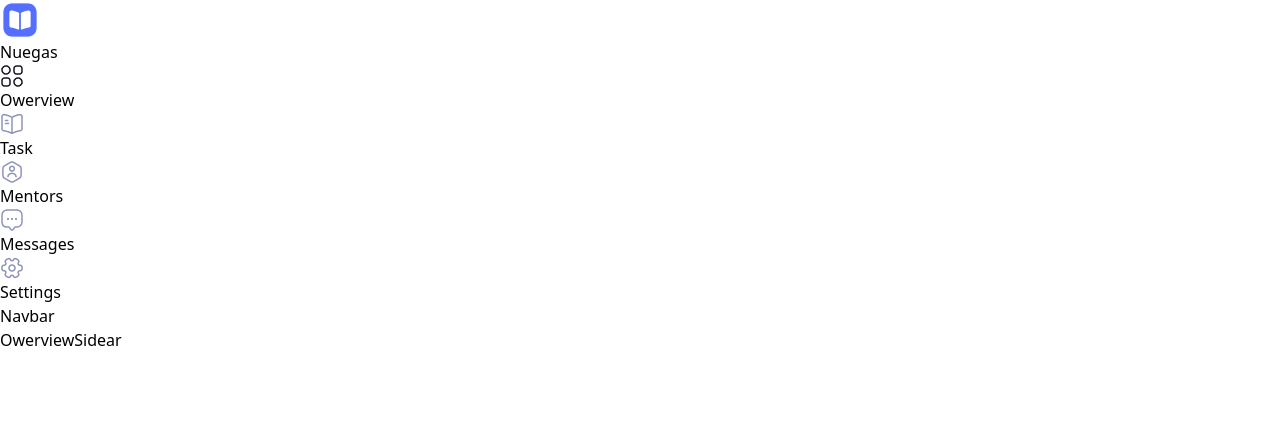
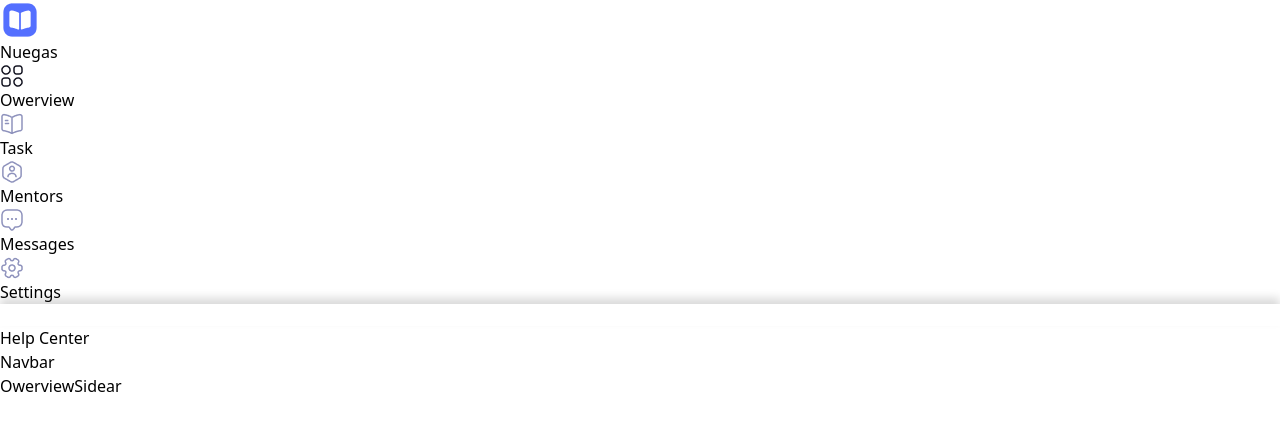
Before and after one commit to huseynovali/Task-Management-Dashboard, a React (Vite) app: page /owerview in a window 1280 px wide. Shown: the top 430 px of the page. Built offline with nearby package versions, Linux system fonts and the light colour scheme.

Commit message:
config help center

```diff
--- a/src/layout/MainLayout.tsx
+++ b/src/layout/MainLayout.tsx
@@ -5,11 +5,11 @@ import Navbar from "./Navbar";
 function MainLayout() {
   return (
     <div>
-      <div className="grid grid-cols-12">
-        <div className="col-span-2 bg-red-100">
+      <div className="flex">
+        <div className="">
           <Sidebar />
         </div>
-        <div className="grid-cols-10">
+        <div className="">
           <Navbar />
           <Outlet />
         </div>
--- a/src/layout/Sidebar.tsx
+++ b/src/layout/Sidebar.tsx
@@ -1,9 +1,9 @@
 import logoImg from "../assets/book-square.png";
 import TabsNavigate from "../components/TabsNavigate";
-
+import questionIcon from "../assets/questionIcon.png";
 function Sidebar() {
   return (
-    <div className="p-8 min-w-[256px]">
+    <div className="p-8 w-[256px]">
       <div className="logo flex items-start gap-x-3">
         <div className="flex h-[40px] w-[40px] flex-shrink-0">
           <img src={logoImg} height={40} width={40} alt="logo" />
@@ -12,7 +12,29 @@ function Sidebar() {
           Nuegas
         </span>
       </div>
-      <TabsNavigate/>
+      <TabsNavigate />
+
+      <div className="helpService">
+        <div className="w-[188px] bg-[#141522] relative">
+          <div className="absolute -top-6 left-[33%]">
+            <div
+              className="w-[52px] h-[52px] border-4 bg-black border-white rounded-full flex justify-center items-center"
+              style={{
+                boxShadow:
+                  "0 -6px 10px rgba(0, 0, 0, 0.15), 0 6px 10px rgba(255, 255, 255, 0.8)",
+              }}
+            >
+              <img
+                src={questionIcon}
+                alt="Question Icon"
+                className="w-[20px] h-[20px] rounded-full"
+              />
+            </div>
+          </div>
+<div></div>
+          <h1>Help Center</h1>
+        </div>
+      </div>
     </div>
   );
 }
```
Also changed, not shown: src/assets/questionIcon.png (added).
